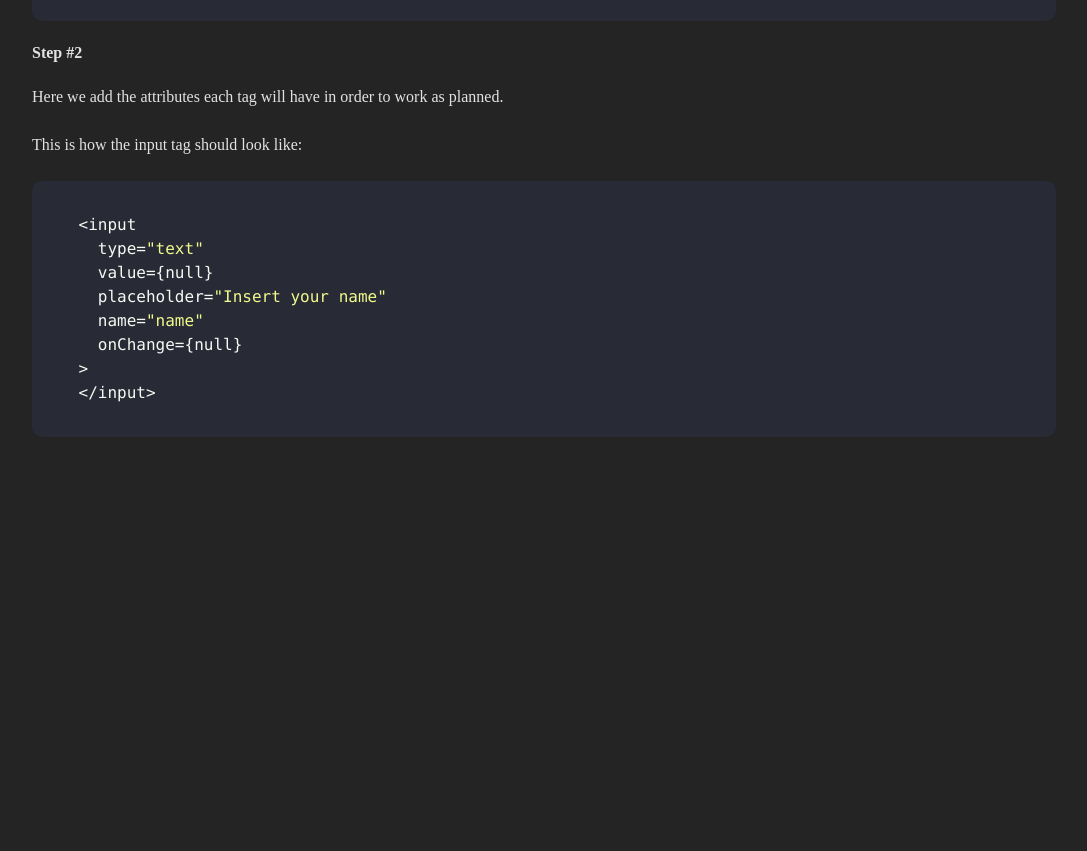
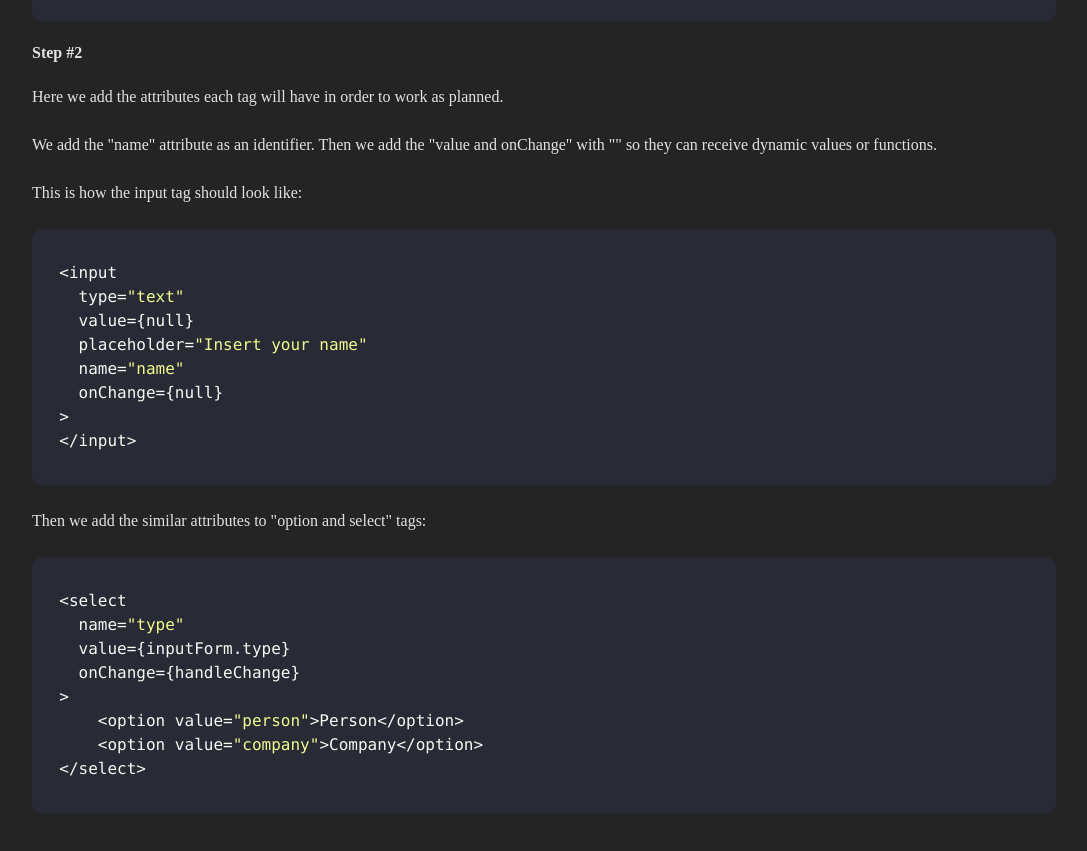
Before and after one commit to kinxori/inxel-test, a React (Vite) app: page / in a window 1280 px wide. Shown: the part 1620-2471 px from the top of the page, without its empty margins (96-1183 px from the left). Before the commit the page ends 2137 px from the top, so only its background shows below. Built offline with nearby package versions, Linux system fonts and the light colour scheme.

Commit message:
adding another snippet code 2

```diff
--- a/src/App.jsx
+++ b/src/App.jsx
@@ -48,6 +48,18 @@ export default function App() {
 
 `;
 
+  const snippet3 = `
+  <select
+    name="type"
+    value={inputForm.type}
+    onChange={handleChange}
+  >
+      <option value="person">Person</option>
+      <option value="company">Company</option>
+  </select>
+
+`;
+
   return (
     <article className="w-[80%] mx-auto my-20  font-[Rubik] ">
       <div className="">
@@ -88,6 +100,11 @@ export default function App() {
         <br></br>
         <p>Here we add the attributes each tag will have in order to work as planned.</p>
         <br></br>
+        <p>
+          We add the "name" attribute as an identifier. Then we add the "value and onChange" with "
+          {}" so they can receive dynamic values or functions.
+        </p>
+        <br></br>
         <p>This is how the input tag should look like:</p>
         <br></br>
         <SyntaxHighlighter
@@ -97,6 +114,17 @@ export default function App() {
         >
           {snippet2}
         </SyntaxHighlighter>
+        <br></br>
+        <p>Then we add the similar attributes to "option and select" tags:</p>
+        <br></br>
+        <SyntaxHighlighter
+          language="jsx"
+          style={dracula}
+          className="rounded-[10px] overflow-hidden "
+        >
+          {snippet3}
+        </SyntaxHighlighter>
+        <br></br>
       </div>
     </article>
   );
```
Lines whose indentation alone changed are shown as unchanged.
